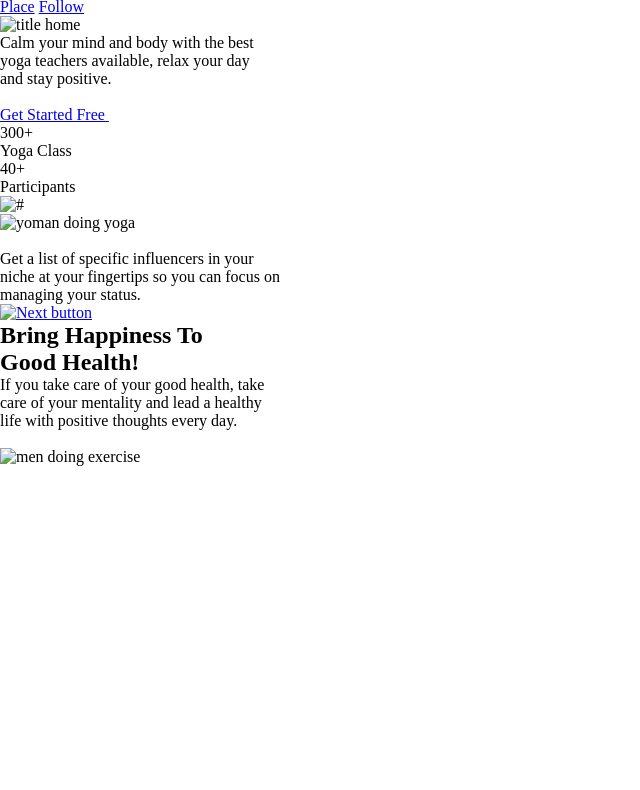
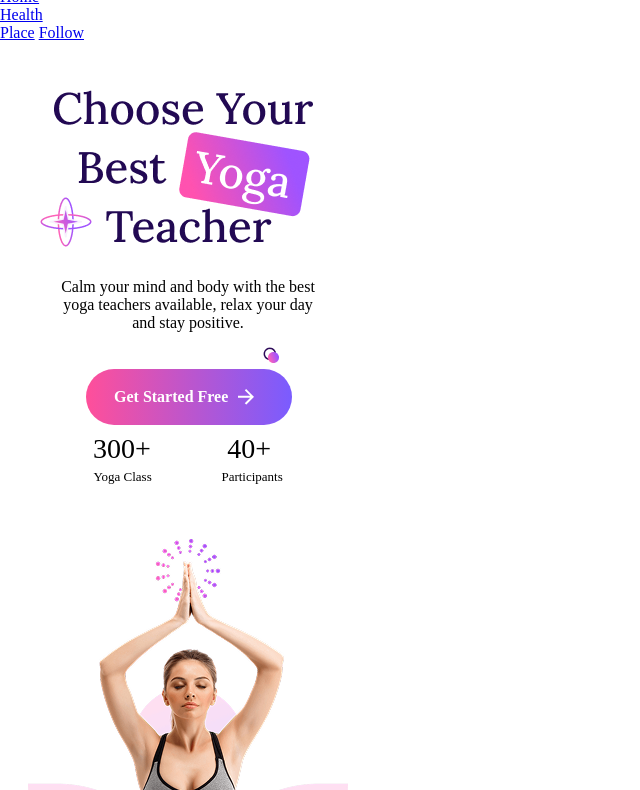
Before and after one commit to DiegoEstrada07/responsive-yoga-website, a plain HTML site: page index.html in a window 1280 px wide. Shown: the part 92-882 px from the top of the page, without its empty margins (0-640 px from the left). Before the commit the page ends 800 px from the top, so only its background shows below. Drawn offline with Linux system fonts and the light colour scheme.

Commit message:
Comit list movile section

```diff
--- a/index.html
+++ b/index.html
@@ -7,14 +7,14 @@
     <link rel="stylesheet" href="style.css">
 </head>
 <body>
-    <header class="top-bar">
-        <img class="logo" src="images/Yoga.png" alt="Yoga">
+    <header>
+        <img class="logo" src="images/header/Yoga.png" alt="Yoga">
         <div class="icon">
-            <a href="#"><img src="images/moon-nav.png" alt="moon"></a>
-            <a href="#"><img src="images/points-nav.png" alt="points"></a>
+            <a href="#"><img src="images/header/moon-nav.png" alt="moon"></a>
+            <a href="#"><img src="images/header/points-nav.png" alt="points"></a>
         </div>
         <div id="hiden-menu">
-            <label for="hiden-menu"><img src="images/x.png" alt=""></label>
+            <label for="hiden-menu"><img src="images/header/x.png" alt=""></label>
             <ul>
                 <li><a href="#">Home</a></li>
                 <li><a href="#">Health</a></li>
@@ -27,37 +27,36 @@
     <main>
         <section class="home">
             <div>
-                <img src="images/title-home.png" alt="title home">
+                <img id="title-home" src="images/home/title-home.png" alt="title home">
             </div>
-            <div>
+            <div id="text-home">
                 <p>Calm your mind and body with the best<br>yoga teachers available, relax your day<br>and stay positive.</p>
             </div>
-            <img src="images/home-circle.png" alt="">
-            <div>
-                <a href="#">Get Started Free <img src="images/right-arrow.png" alt=""></a>
+            <img id="home-decoration" src="images/home/home-circle.png" alt="">
+            <div id="started-home">
+                <a id="a-home" href="#">Get Started Free <img src="images/home/right-arrow.png" alt=""></a>
             </div>
-            <div>
-                <div>
-                    <p>300+</p>
-                    <p>Yoga Class</p>
+            <div id="yoga-text">
+                <div id="yoga-class">
+                    <p class="yoga-numbers">300+</p>
+                    <p class="yoga-numbers2">Yoga Class</p>
                 </div>
-                <div>
-                    <p>40+</p>
-                    <p>Participants</p>
+                <div id="participants">
+                    <p class="yoga-numbers">40+</p>
+                    <p class="yoga-numbers2">Participants</p>
                 </div>
             </div>
-            <div>
-                <img src="images/home-yoga.png" alt="#">
+            <div id="home-yoga">
+                <img src="images/home/home-yoga.png" alt="home yoga">
             </div>
         </section>
+
         <section class="list">
-            <img src="images/box-list.png" alt="yoman doing yoga">
-            <div>
-                <img src="images/stars-list.png" alt="">
-                <p>Get a list of specific influencers in your<br>niche at your fingertips so you can focus on<br>managing your status.</p>
-            </div>
-            <div>
-                <a href="#"><img src="images/Button-link-list.png" alt="Next button"></a>
+            <img id="yoga-list" src="images/list/box-list.png" alt="yoman doing yoga">
+            <img id="sparks-list" src="images/list/stars-list.png" alt="">
+            <p id="list-text">Get a list of specific influencers in your<br>niche at your fingertips so you can focus on<br>managing your status.</p>
+            <div id="next-button">
+                <a href="#"><img src="images/list/Button-link-list.png" alt="Next button"></a>
             </div>
         </section>
 
@@ -65,10 +64,10 @@
             <div>
                 <h2>Bring Happiness To <br>Good Health!</h2>
                 <p>If you take care of your good health, take<br>care of your mentality and lead a healthy<br>life with positive thoughts every day.</p>
-                <a href="#"><img src="images/button-helth.png" alt=""></a>
+                <a href="#"><img src="images/helth/button-helth.png" alt=""></a>
             </div>
             <div>
-                <img src="images/helth-image-group.png" alt="men doing exercise">
+                <img src="images/helth/helth-image-group.png" alt="men doing exercise">
             </div>
         </section>
 
--- a/style.css
+++ b/style.css
@@ -14,19 +14,144 @@ header{
 /*home*/
 
 .home{
+    display: block;
+    align-items: center;
+    width: 376px;
+    height: 1021px;
+}
 
+#title-home{
+    width: 284px;
+    height: 177px;
+    margin-left: 40px;
+    margin-top: 36px;
+}
+
+#text-home{
+    text-align: center;
+    width: 328px;
+    height: 69px;
+    margin-top: 19px;
+    margin-left: 24px;
+}
+
+#home-decoration{
+    height: 16px;
+    width: 16px;
+    margin-left: 263px;
+}
+
+#started-home{
+    width: 206px;
+    height: 56px;
+    margin-left: 1px;
+}
+
+#a-home{
+    display: inline-flex;
+    width: 206px;
+    height: 56px;
+    align-items: center;
+    gap: 10px;
+    padding: 12px 28px;
+    background: linear-gradient(90deg, #ff4f9a, #7a5cff);
+    color: #fff;
+    text-decoration: none;
+    border-radius: 40px;
+    font-weight: bold;
+    transition: transform 0.2s, opacity 0.2s;
+    margin-left: 85px;
+    margin-top: 2px;
+}
+
+#yoga-text{
+    display: flex;
+    width: 199px;
+    height: 56px;
+    margin-top: 10px;
+    margin-left: 89px;
+    flex-direction: row;
+}
+
+.yoga-numbers{
+    width: 66px;
+    height: 36px;
+    font-size: 28px;
+}
+
+.yoga-numbers2{
+    font-size: 13px;
+}
+
+#yoga-class{
+    text-align: center;
+    display: block;
+    width: 73px;
+    height: 56px;
+}
+
+#participants{
+    text-align: center;
+    float: right;
+    width: 78px;
+    height: 56px;
+    margin-left: 60px;
+}
+
+#home-yoga{
+    width: 320px;
+    height: 427.84px;
+    margin-left: 28px;
+    margin-top: 50px;
 }
 
 /*list*/
 
 .list{
+    display: block;
+    align-items: center;
+    width: 376px;
+    height: 479px;
+}
 
+#yoga-list{
+    margin-left: 34px;
+    margin-top: 34px;
+    height: 125px;
+    width: 307px;
+}
+
+#sparks-list{
+    height: 56.92px;
+    width: 50px;
+    margin-top: 7px;
+    margin-left: 24px;
+}
+
+#list-text{
+    font-size: 16px;
+    text-align: center;
+    margin-top: -20px;
+    margin-left: 24px;
+    width: 328px;
+    height: 69px;
+}
+
+#next-button{
+    width: 150px;
+    height: 143px;
+    margin-left: 113px;
+    margin-top: 20px;
+    margin-bottom: 35px;
 }
 
 /*Helth*/
 
 .helth{
-
+    display: block;
+    align-items: center;
+    width: 376px;
+    height: 730px;
 }
 
 /*Routine*/
```
